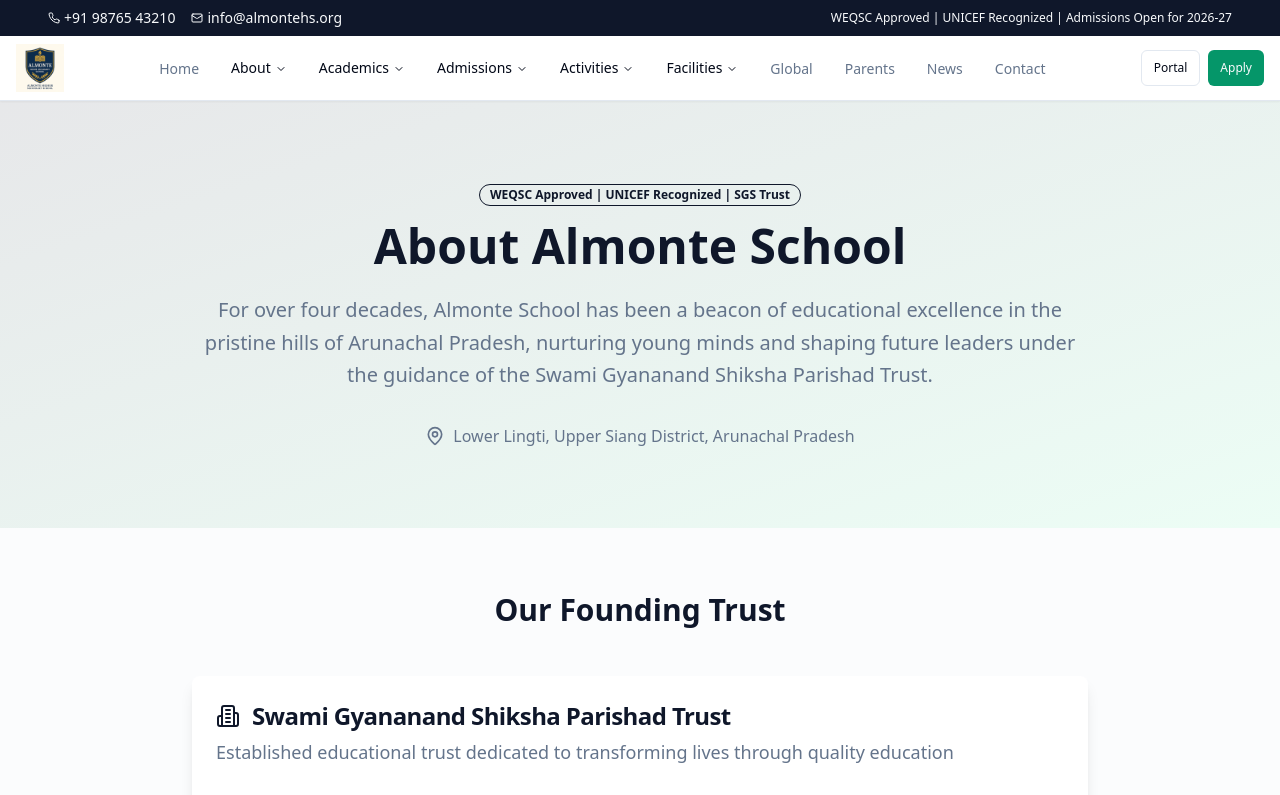
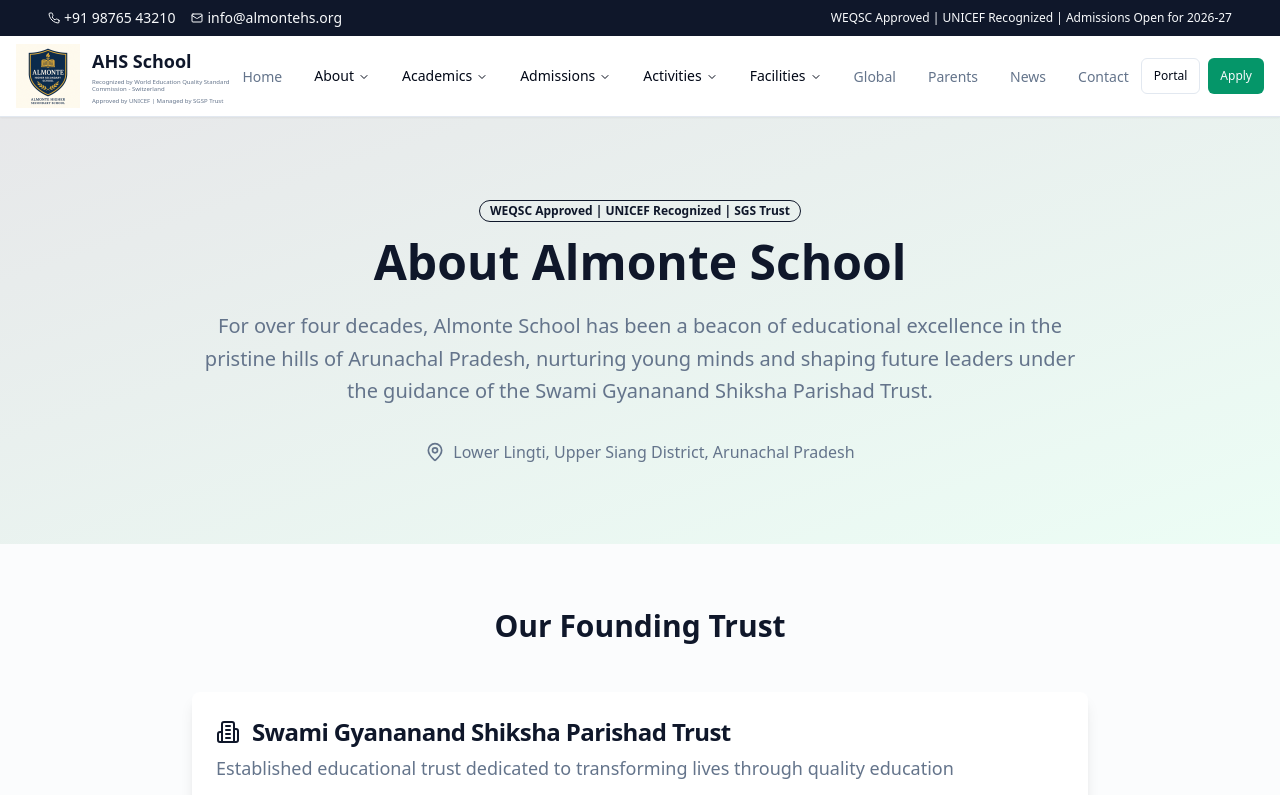
Before and after one commit to nscuai/almonte-global-gateway, a React (Vite) app: page /about in a window 1280 px wide. Shown: the top 795 px of the page. Built offline with nearby package versions, Linux system fonts and the light colour scheme.

Commit message:
Refactor: Update logo and add text
Update the header and footer to use the AHS short form, add descriptive text below the logo, and adjust the logo size.

```diff
--- a/src/components/Footer.tsx
+++ b/src/components/Footer.tsx
@@ -1,4 +1,3 @@
-
 import React from 'react';
 import { Button } from "@/components/ui/button";
 import { Input } from "@/components/ui/input";
@@ -38,12 +37,21 @@ const Footer = () => {
 
           {/* School Info */}
           <div className="lg:col-span-2">
-            <div className="mb-4">
+            <div className="flex items-start gap-4 mb-6">
               <img
                 src="/lovable-uploads/5f4704ad-7047-421f-bd22-f88a1e0f8e72.png"
                 alt="Almonte Higher Secondary School Logo"
-                className="h-16 w-auto object-contain"
+                className="h-20 w-auto object-contain flex-shrink-0"
               />
+              <div className="flex flex-col justify-center h-20">
+                <div className="text-xl font-bold text-white mb-2">AHS School</div>
+                <div className="text-slate-300 leading-tight mb-1" style={{ fontSize: '6px', lineHeight: '1.2' }}>
+                  Recognized by World Education Quality Standard Commission - Switzerland
+                </div>
+                <div className="text-slate-300 leading-tight" style={{ fontSize: '6px', lineHeight: '1.2' }}>
+                  Approved by UNICEF | Managed by SGSP Trust
+                </div>
+              </div>
             </div>
             <p className="text-slate-300 mb-6 max-w-md">
               Empowering futures through world-class education that combines traditional values
@@ -196,7 +204,7 @@ const Footer = () => {
         <div className="container mx-auto px-4 py-6">
           <div className="flex flex-col md:flex-row items-center justify-between gap-4">
             <div className="text-slate-400 text-sm">
-              © 2024 Almonte School. All rights reserved. Established 1981.
+              © 2024 AHS School. All rights reserved. Established 1981.
             </div>
             <div className="flex items-center gap-6 text-slate-400 text-sm">
               <span>Designed with ❤️ for Education</span>
--- a/src/components/Navigation.tsx
+++ b/src/components/Navigation.tsx
@@ -1,4 +1,3 @@
-
 import React, { useState } from 'react';
 import { Button } from "@/components/ui/button";
 import {
@@ -92,15 +91,24 @@ const Navigation = () => {
       {/* Main navigation */}
       <nav className="bg-white border-b border-border sticky top-0 z-50 shadow-sm">
         <div className="container mx-auto px-4">
-          <div className="flex items-center justify-between h-16">
+          <div className="flex items-center justify-between h-20">
             {/* Logo */}
             <div className="flex items-center">
-              <Link to="/" className="flex items-center">
+              <Link to="/" className="flex items-center gap-3">
                 <img
                   src="/lovable-uploads/5f4704ad-7047-421f-bd22-f88a1e0f8e72.png"
                   alt="Almonte Higher Secondary School Logo"
-                  className="h-12 w-auto object-contain"
+                  className="h-16 w-auto object-contain"
                 />
+                <div className="flex flex-col justify-center h-16">
+                  <div className="text-lg font-bold text-primary mb-1">AHS School</div>
+                  <div className="text-xs text-muted-foreground leading-tight mb-1" style={{ fontSize: '6px', lineHeight: '1.2' }}>
+                    Recognized by World Education Quality Standard Commission - Switzerland
+                  </div>
+                  <div className="text-xs text-muted-foreground leading-tight" style={{ fontSize: '6px', lineHeight: '1.2' }}>
+                    Approved by UNICEF | Managed by SGSP Trust
+                  </div>
+                </div>
               </Link>
             </div>
 
```
